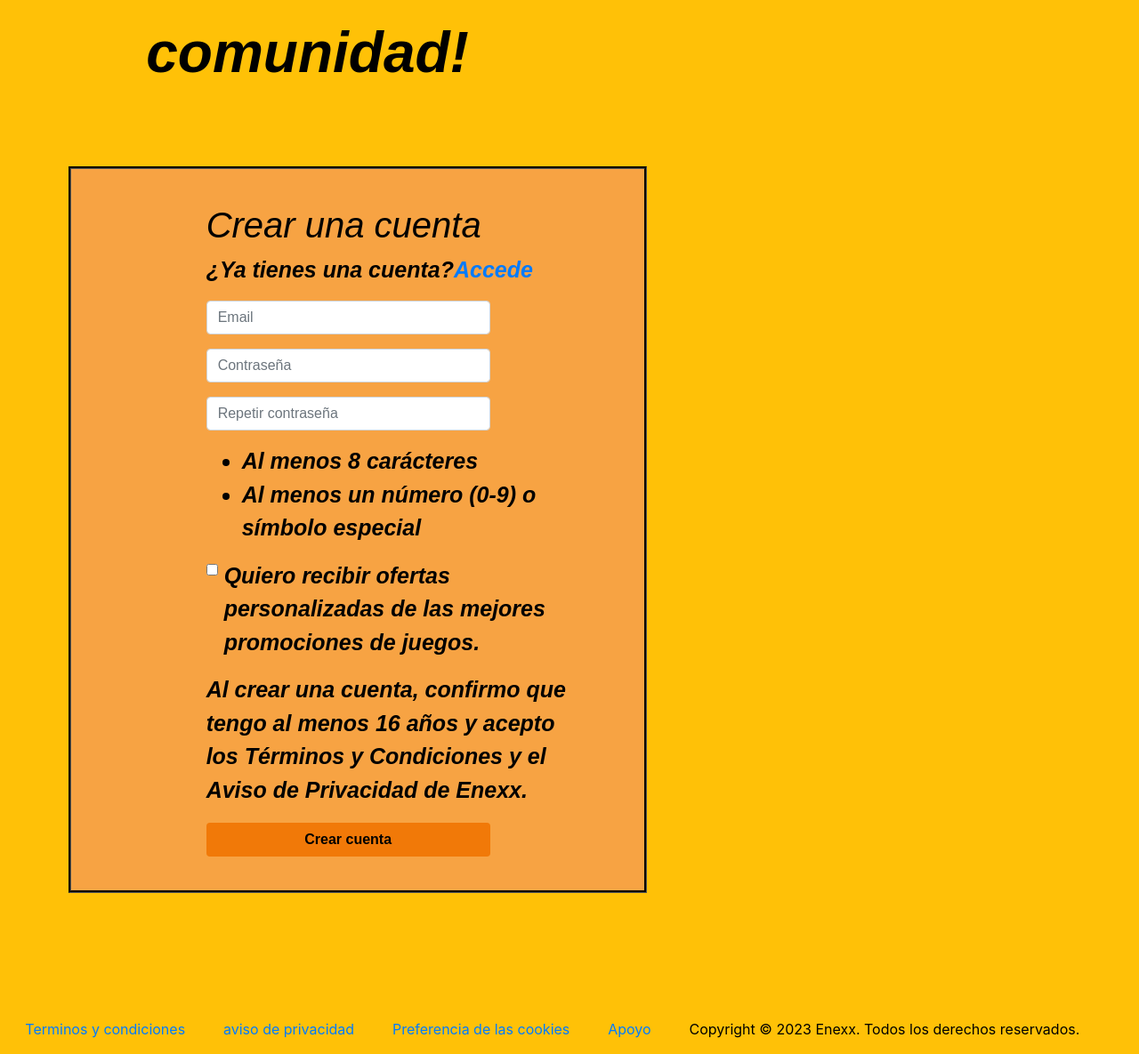
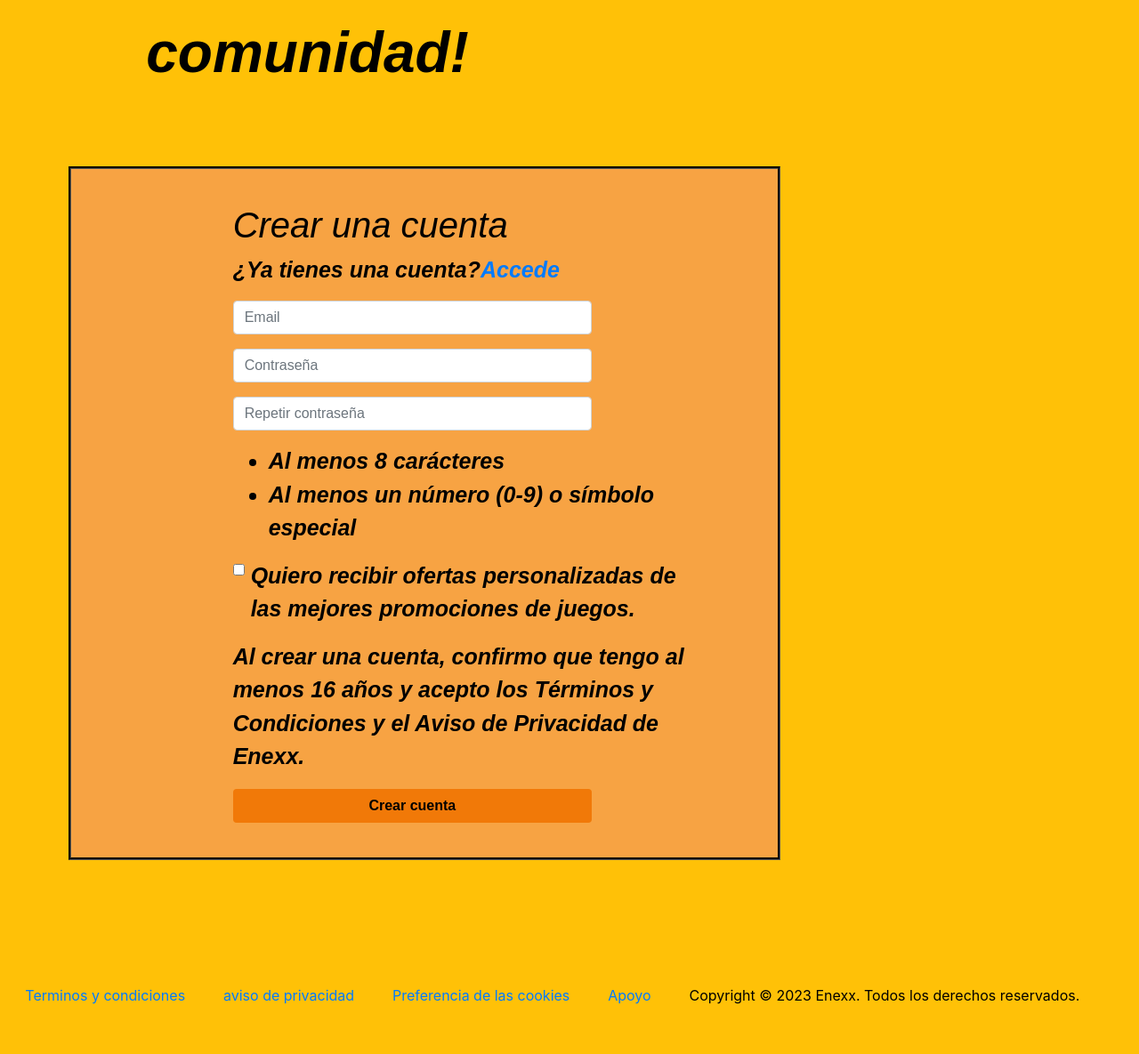
Before and after one commit to HVMASTER/ProyectoEnexxDjango, a Django app: page /crearUsuario in a window 1280 px wide. Shown: the part 479-1664 px from the top of the page at 89% size. After the commit the page ends 1608 px from the top, so only its background shows below. Run offline with Django 4.2, Linux system fonts and the light colour scheme.

Commit message:
ajuste responsive a soporte html

```diff
--- a/enexx/static/enexx/css/style.css
+++ b/enexx/static/enexx/css/style.css
@@ -512,7 +512,7 @@
 
 .contenedorRegistro{
     display: inline-block;
-    width: 26em;
+    width: 50rem;
     height: auto;
     margin-left: 5%;
     margin-right: 5%;
```
